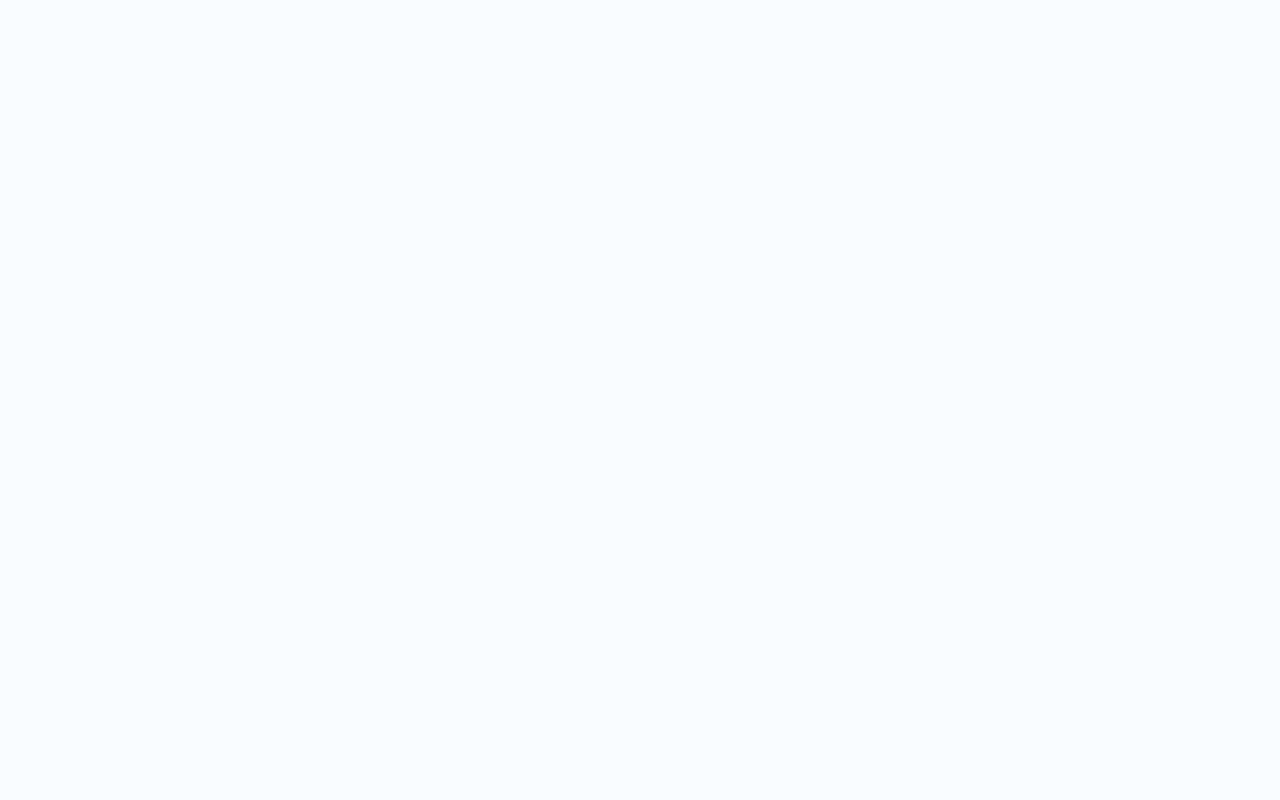
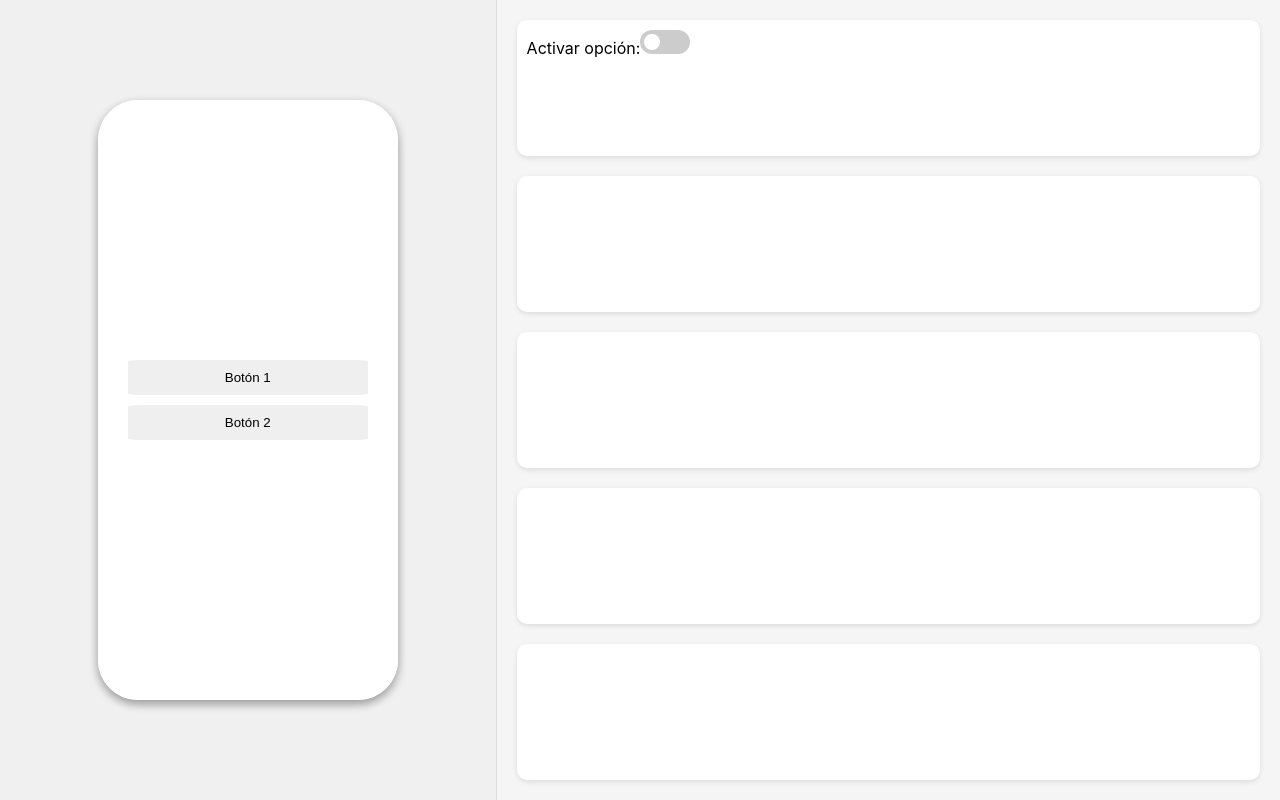
Before and after one commit to agusnicflo/panel, a React (Create React App) app: page /edit in a window 1280 px wide. Before the commit this address had no page. Built offline with nearby package versions, Linux system fonts and the light colour scheme.

Commit message:
btnsyswitch

```diff
--- a/package.json
+++ b/package.json
@@ -7,6 +7,7 @@
     "cra-template": "1.2.0",
     "react": "^19.0.0",
     "react-dom": "^19.0.0",
+    "react-draggable": "^4.4.6",
     "react-router-dom": "^7.0.2",
     "react-scripts": "5.0.1"
   },
--- a/src/App.js
+++ b/src/App.js
@@ -1,20 +1,21 @@
-import React from 'react';
-import { BrowserRouter as Router, Routes, Route } from 'react-router-dom';
-import AdminLayout from './components/AdminLayout'; // Importa tu layout
-import Calendar from './pages/Calendar';
-import Orders from './pages/Orders';
-import Payment from './pages/Payment';
-import Revenue from './pages/Revenue';
-import Apariencia from './pages/Apariencia';
-import Home from "./components/Home"
+import React from "react";
+import { BrowserRouter as Router, Routes, Route } from "react-router-dom";
+import AdminLayout from "./components/AdminLayout"; // Importa tu layout
+import Calendar from "./pages/Calendar";
+import Orders from "./pages/Orders";
+import Payment from "./pages/Payment";
+import Revenue from "./pages/Revenue";
+import Apariencia from "./pages/Apariencia";
+import Home from "./components/Home";
+import EditPage from './pages/EditPage';
 
 function App() {
   return (
     <Router>
       <Routes>
         {/* Rutas principales */}
-        <Route path="/" element={<Home />} /> {/* Página principal si tienes una */}
-
+        <Route path="/" element={<Home />} />{" "}
+        {/* Página principal si tienes una */}
         {/* Rutas para el panel de administración */}
         <Route path="/admin" element={<AdminLayout />}>
           <Route path="apariencia" element={<Apariencia />} />
@@ -23,6 +24,7 @@ function App() {
           <Route path="payment" element={<Payment />} />
           <Route path="revenue" element={<Revenue />} />
         </Route>
+        <Route path="/edit" element={<EditPage />} />
       </Routes>
     </Router>
   );
--- a/src/pages/Apariencia.jsx
+++ b/src/pages/Apariencia.jsx
@@ -2,57 +2,48 @@ import React, { useState, useEffect } from "react";
 import "../styles/Apariencia.css";
 
 function Apariencia() {
+  const [selectedImage, setSelectedImage] = useState(null);
+  const [selectedColor, setSelectedColor] = useState("#ffffff");
+  const [secondColor, setSecondColor] = useState("#ffffff");
   const [profileImage, setProfileImage] = useState(null);
-  const [selectedImage, setSelectedImage] = useState("/tema1.png");
+
+  const imageColorMapping = {
+    "/tema1.png": ["#bd8677", "#b5735d"], // Rosita
+    "/tema2.png": ["#5d80a2", "#b6808a"], // Verde lima
+    "/tema3.png": ["#a41922", "#be6f23"], // Azul
+    "/tema4.png": ["#727271", "#6d6b69"], // Rosa fuerte
+  };
 
   // Función para manejar la selección de la imagen
   const handleEditClick = () => {
     if (selectedImage) {
-      // Configura las dimensiones y posición de la ventana
-      const width = 900; // Ancho de la ventana
-      const height = 700; // Alto de la ventana
-      const left = (window.innerWidth - width) / 2; // Centrado horizontalmente
-      const top = (window.innerHeight - height) / 2; // Centrado verticalmente
-      const popupWindow = window.open(
-        "",
+      localStorage.setItem("selectedImage", selectedImage);
+      // Configurar dimensiones y posición de la ventana emergente
+      const width = 900;
+      const height = 700;
+      const left = (window.innerWidth - width) / 2;
+      const top = (window.innerHeight - height) / 2;
+      // Abrir la ventana emergente con la ruta "/edit"
+      window.open(
+        "/edit",
         "_blank",
         `width=${width},height=${height},top=${top},left=${left},resizable=no,scrollbars=no`
       );
-      // Crea contenido en la ventana emergente
-      popupWindow.document.write(`
-          <html>
-            <head>
-              <title>Editar Imagen</title>
-              <style>
-                body {
-                  margin: 0;
-                  display: flex;
-                  justify-content: center;
-                  align-items: center;
-                  height: 100vh;
-                  background-color: #f5f5f5;
-                  font-family: Arial, sans-serif;
-                }
-                img {
-                  max-width: 100%;
-                  max-height: 100%;
-                  border-radius: 8px;
-                  box-shadow: 0 4px 6px rgba(0, 0, 0, 0.1);
-                }
-              </style>
-            </head>
-            <body>
-              <img src="${selectedImage}" alt="Imagen Seleccionada" />
-            </body>
-          </html>
-        `);
     } else {
       alert("Por favor, selecciona una imagen antes de editar.");
     }
   };
 
   const handleImageClick = (imageSrc) => {
+    setSelectedImage(imageSrc);
+    const colors = imageColorMapping[imageSrc] || ["#ffffff", "#ffffff"]; // Colores por defecto si no hay mapeo
+    setSelectedColor(colors[0]); // Primer color
+    setSecondColor(colors[1]); // Segundo color
+    localStorage.setItem("selectedImage", imageSrc);
+    localStorage.setItem("selectedColor", colors[0]);
+    localStorage.setItem("secondColor", colors[1]);
     setSelectedImage(imageSrc); // Actualiza la imagen seleccionada
+    // Obtén el color asociado a la imagen
   };
 
   const handleImageChange = (event) => {
--- /dev/null
+++ b/src/pages/EditPage.jsx
@@ -0,0 +1,203 @@
+import React, { useState, useEffect } from "react";
+
+const EditPage = () => {
+  const [isButtonVisible, setIsButtonVisible] = useState(false);
+  const [isActive, setIsActive] = useState(false); // Estado para saber si está activo o no
+  const [selectedImage, setSelectedImage] = useState(null);
+  const [selectedColor, setSelectedColor] = useState("#ffffff"); // Color predeterminado
+  const [secondColor, setSecondColor] = useState("#ffffff");
+  const [profileImage, setProfileImage] = useState(null);
+
+  const toggleSwitch = () => {
+    setIsActive(!isActive);
+  };
+
+  const handleSwitchChange = (event) => {
+    setIsButtonVisible(event.target.checked);
+  };
+
+  useEffect(() => {
+    // Recupera la imagen y el color del localStorage
+    const storedImage = localStorage.getItem("selectedImage");
+    const storedColor = localStorage.getItem("selectedColor");
+    const storedSecondColor = localStorage.getItem("secondColor");
+    const storedProfileImage = localStorage.getItem("profileImage");
+
+    if (storedImage) {
+      setSelectedImage(storedImage);
+    }
+    if (storedColor) {
+      setSelectedColor(storedColor); // Actualiza el color
+    }
+    if (storedSecondColor) {
+      setSecondColor(storedSecondColor); // Asegúrate de asignar el segundo color
+    }
+
+    if (storedProfileImage) {
+      setProfileImage(storedProfileImage);
+    }
+  }, []);
+
+  return (
+    <div style={{ display: "flex", height: "100vh" }}>
+      {/* Silueta del móvil */}
+      <div
+        style={{
+          width: "40%",
+          display: "flex",
+          justifyContent: "center",
+          alignItems: "center",
+          backgroundColor: "#f0f0f0",
+          borderRight: "1px solid #ddd",
+        }}
+      >
+        <div
+          style={{
+            width: "300px",
+            height: "600px",
+            backgroundImage: `linear-gradient(to bottom, ${selectedColor}, ${secondColor})`, // Degradado con dos colores
+            borderRadius: "40px",
+            boxShadow: "0 4px 10px rgba(0, 0, 0, 0.2)",
+            display: "flex",
+            justifyContent: "center",
+            alignItems: "center",
+            position: "relative",
+          }}
+        >
+          <div
+            style={{
+              width: "300px",
+              height: "600px",
+              background: `linear-gradient(to bottom, ${selectedColor}, ${secondColor})`, // Degradado con los colores seleccionados
+              borderRadius: "40px",
+              boxShadow: "0 4px 10px rgba(0, 0, 0, 0.2)",
+              display: "flex",
+              justifyContent: "center",
+              alignItems: "center",
+              position: "relative", // Para posicionar la imagen dentro
+              flexDirection: "column", // Esto pone los botones uno abajo del otro
+              gap: "10px", // Espacio entre los botones
+            }}
+          >
+            {/* Imagen de perfil dentro de la silueta */}
+            {profileImage && (
+              <img
+                src={profileImage}
+                alt="Imagen de perfil"
+                style={{
+                  width: "100px", // Ajusta el tamaño según sea necesario
+                  height: "100px",
+                  borderRadius: "50%", // Hace que la imagen tenga forma circular
+                  objectFit: "cover", // Para que la imagen no se distorsione
+                  position: "absolute", // Para posicionar la imagen dentro de la silueta
+                  top: "17%", // Ajusta la posición vertical
+                  left: "50%", // Ajusta la posición horizontal
+                  transform: "translate(-50%, -50%)", // Centra la imagen
+                }}
+              />
+            )}
+            <button
+              style={{
+                width: "80%",
+                padding: "10px",
+                borderRadius: "5%",
+                border: "none",
+              }}
+            >
+              Botón 1
+            </button>
+            <button
+              style={{
+                width: "80%",
+                padding: "10px",
+                borderRadius: "5%",
+                border: "none",
+              }}
+            >
+              Botón 2
+            </button>
+          </div>
+        </div>
+      </div>
+
+      {/* Panel lateral */}
+      <div
+        style={{
+          width: "60%",
+          padding: "20px",
+          backgroundColor: "#f5f5f5",
+          display: "flex",
+          flexDirection: "column",
+          gap: "20px",
+        }}
+      >
+        {/* Perilla (interruptor) */}
+        <div style={containerStyle}>
+          <label style={{ marginBottom: "10px" }}>Activar opción:</label>
+          <div
+            style={{
+              position: "relative",
+              display: "inline-block",
+              width: "50px",
+              height: "24px",
+            }}
+          >
+            <input
+              type="checkbox"
+              checked={isActive}
+              onChange={toggleSwitch}
+              style={{
+                opacity: 0,
+                width: "0",
+                height: "0",
+                position: "absolute",
+              }}
+            />
+            <span
+              style={{
+                position: "absolute",
+                cursor: "pointer",
+                top: "0",
+                left: "0",
+                right: "0",
+                bottom: "0",
+                backgroundColor: isActive ? "#4CAF50" : "#ccc", // Color verde si está activado
+                borderRadius: "24px",
+                transition: "0.4s",
+              }}
+            ></span>
+            <span
+              style={{
+                position: "absolute",
+                content: "",
+                height: "16px",
+                width: "16px",
+                borderRadius: "50%",
+                left: isActive ? "26px" : "4px", // Movimiento de la bolita
+                bottom: "4px",
+                backgroundColor: "#fff",
+                transition: "0.4s",
+              }}
+            ></span>
+          </div>
+        </div>
+
+        {/* Contenedores vacíos */}
+        <div style={containerStyle}></div>
+        <div style={containerStyle}></div>
+        <div style={containerStyle}></div>
+        <div style={containerStyle}></div>
+      </div>
+    </div>
+  );
+};
+
+const containerStyle = {
+  flex: 1,
+  backgroundColor: "#ffffff",
+  borderRadius: "10px",
+  boxShadow: "0 2px 5px rgba(0, 0, 0, 0.1)",
+  padding: "10px",
+};
+
+export default EditPage;
```
Also changed, not shown: 1 other file (tests, documents, lock files or other folders).
